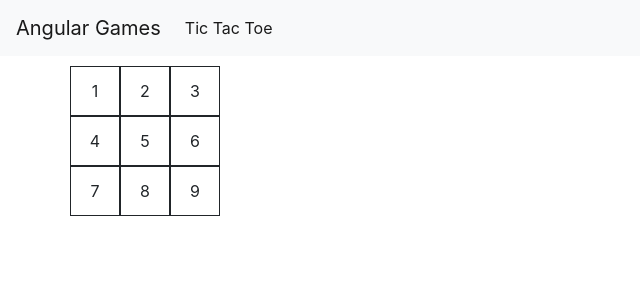
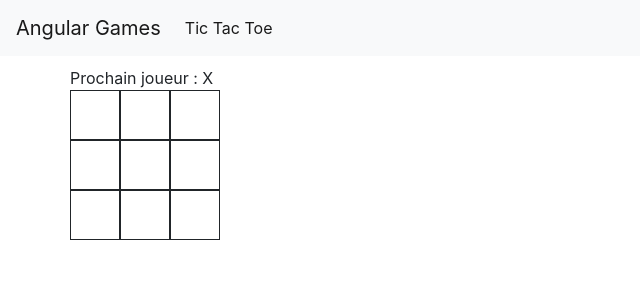
Before and after one commit to HayeLoic/AngularGames, an Angular app in the folder angular-games/: page /#/tic-tac-toe in a window 1280 px wide. Shown: the top 300 px of the page, without its empty margins (0-640 px from the left). Built offline with nearby package versions, Linux system fonts and the light colour scheme.

Commit message:
draw X/O when click

```diff
--- /dev/null
+++ b/angular-games/src/app/tic-tac-toe/player.ts
@@ -0,0 +1,9 @@
+export class Player {
+    id: number;
+    symbol: string;
+
+    constructor(id: number, value: string) {
+        this.id = id;
+        this.symbol = value;
+    }
+}
--- a/angular-games/src/app/tic-tac-toe/tic-tac-toe.component.html
+++ b/angular-games/src/app/tic-tac-toe/tic-tac-toe.component.html
@@ -1,7 +1,10 @@
 <div class="container">
   <div *ngIf="squares" class="row row-squares">
-    <div *ngFor="let square of squares" class="col-4 square">
-      {{square.id}}
+    <span>
+      Prochain joueur : {{currentPlayer.symbol}}
+    </span>
+    <div *ngFor="let square of squares" (click)="squareClick(square)" class="col-4 square">
+      {{square.value}}
     </div>
   </div>
 </div>
--- a/angular-games/src/app/tic-tac-toe/tic-tac-toe.component.ts
+++ b/angular-games/src/app/tic-tac-toe/tic-tac-toe.component.ts
@@ -1,5 +1,6 @@
 import { Component, OnInit } from '@angular/core';
 import { Square } from './square';
+import { Player } from './player';
 
 @Component({
   selector: 'app-tic-tac-toe',
@@ -8,13 +9,52 @@ import { Square } from './square';
 })
 export class TicTacToeComponent implements OnInit {
   squares: Square[] = [];
+  players: Player[] = [];
   maxSquareCount: Number = 9;
+  currentPlayer: Player = null;
 
   constructor() { }
 
   ngOnInit() {
-    for (let squareCount = 1; squareCount <= this.maxSquareCount; squareCount++) {
-      this.squares.push(new Square(squareCount, ''));
+    this.squares = this.initializeSquares(this.maxSquareCount);
+    this.players = this.initializePlayers();
+    this.currentPlayer = this.players[0];
+  }
+
+  initializeSquares(maxSquareCount: Number): Square[] {
+    let squares: Square[] = [];
+    for (let squareCount = 1; squareCount <= maxSquareCount; squareCount++) {
+      squares.push(new Square(squareCount, ''));
+    }
+    return squares;
+  }
+
+  initializePlayers(): Player[] {
+    let players: Player[] = [];
+    players.push(new Player(1, 'X'));
+    players.push(new Player(2, 'O'));
+    return players;
+  }
+
+  squareClick(square: Square): void {
+    if (!square.value) {
+      square = this.updateSquareValue(square, this.currentPlayer);
+      this.currentPlayer = this.updateCurrentPlayer(this.currentPlayer, this.players);
+    }
+  }
+
+  updateSquareValue(square: Square, currentPlayer: Player): Square {
+    square.value = currentPlayer.symbol;
+    return square;
+  }
+
+  updateCurrentPlayer(currentPlayer: Player, players: Player[]): Player {
+    if (currentPlayer == players[0]) {
+      return players[1];
+    }
+
+    else {
+      return players[0];
     }
   }
 }
```
